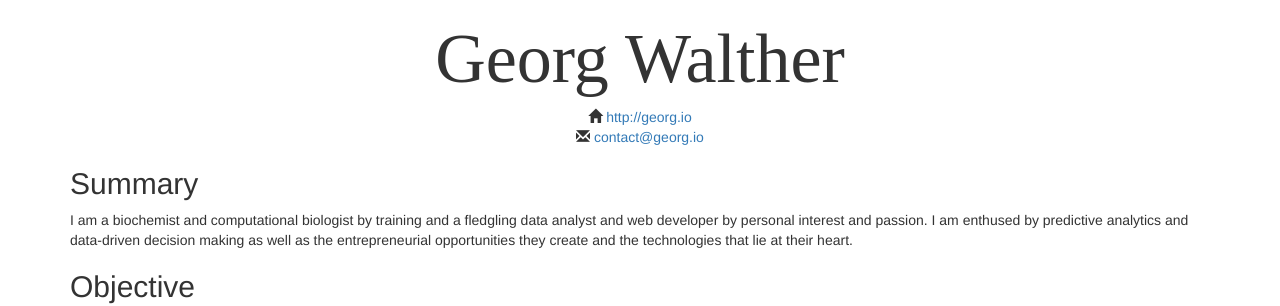
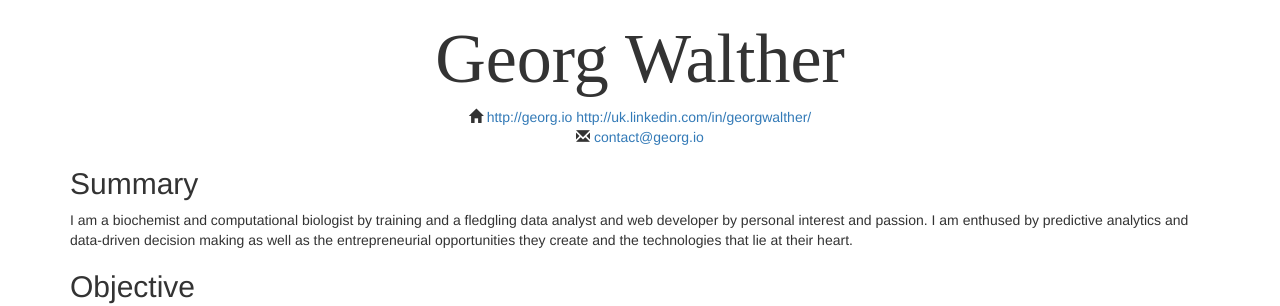
Before and after one commit to waltherg/backup.waltherg.github.io, a Jekyll site: the page cv/index.html, which Jekyll copies as it is, in a window 1280 px wide. Shown: the top 306 px of the page. Built offline with Jekyll 4.4.1, drawn with Linux system fonts in a browser that asks for light colours; nearby versions of some CDN libraries; some web fonts are replaced.

Commit message:
add linkedin link

```diff
--- a/cv/index.html
+++ b/cv/index.html
@@ -53,7 +53,8 @@
 <body>
 <div class="container">
   <div class="text-center nohref"><h1>Georg Walther</h1>
-    <span class="glyphicon glyphicon-home"></span><a href="http://georg.io"> http://georg.io </a><br/>
+    <span class="glyphicon glyphicon-home"></span><a href="http://georg.io"> http://georg.io </a>
+    <span class="glyphicon glyphicon-linkedin"></span><a href="http://uk.linkedin.com/in/georgwalther/">http://uk.linkedin.com/in/georgwalther/</a><br/>
     <span class="glyphicon glyphicon-envelope"></span><a href="mailto:contact@georg.io"> contact@georg.io </a>
   </div>
 
```
